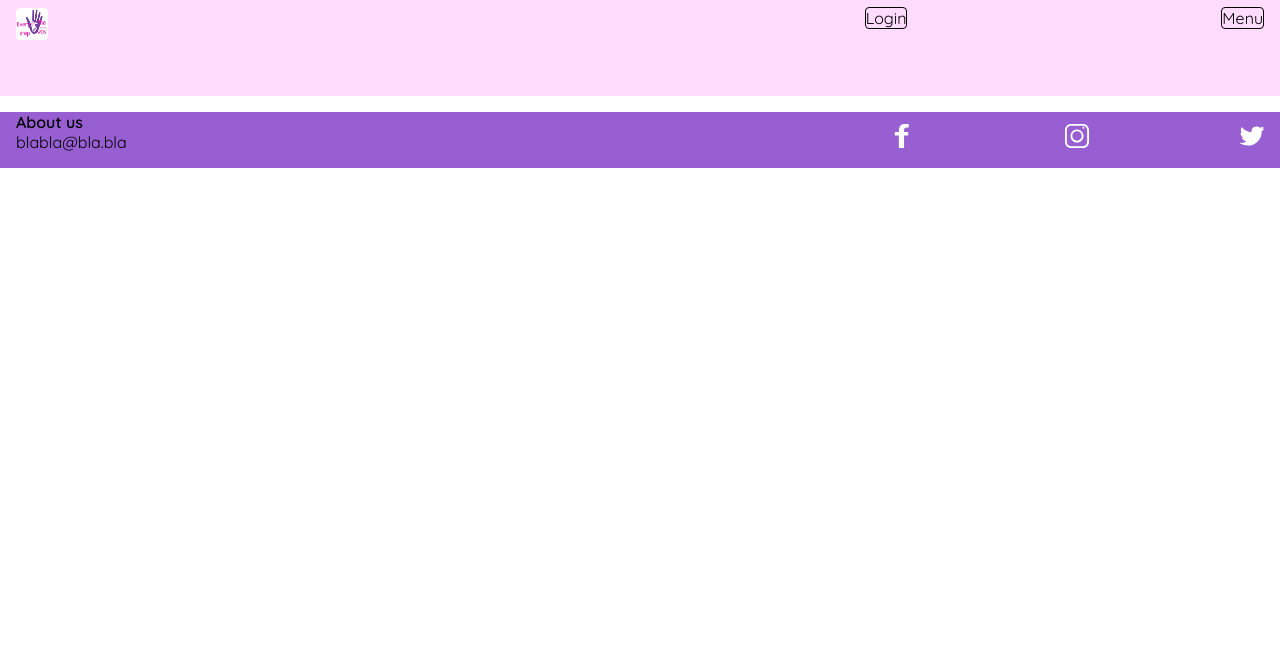
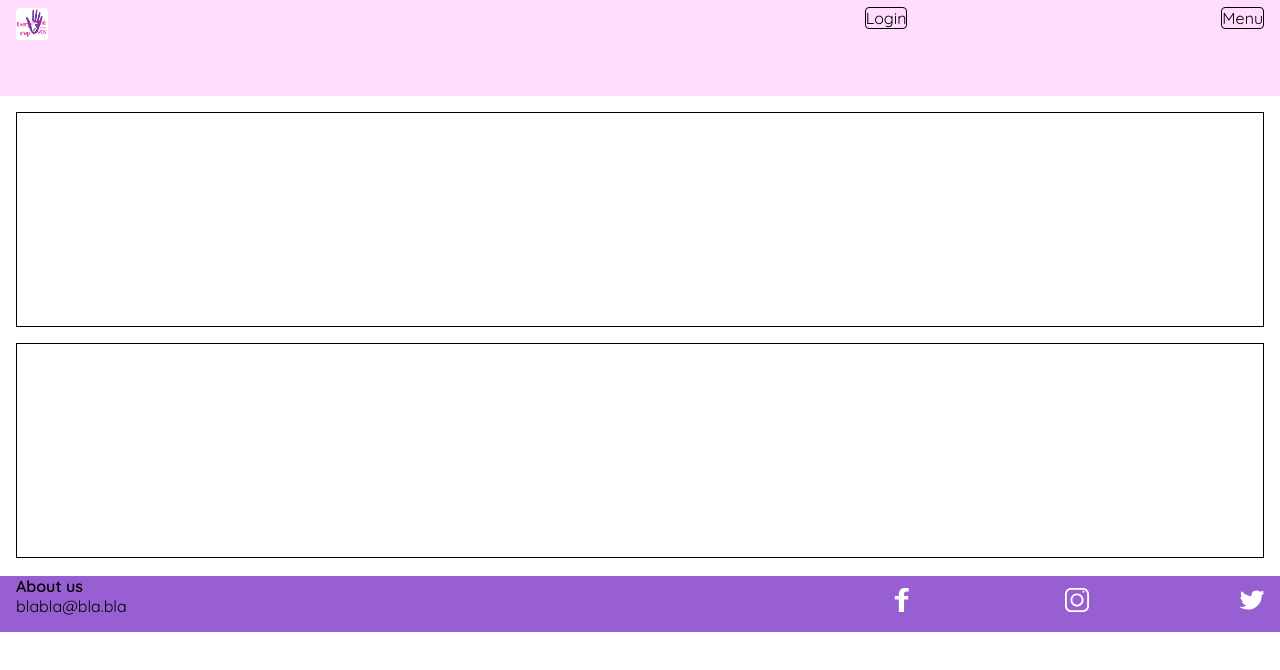
Before and after one commit to Princlevi98/danny-scott-capstone, a React (Create React App) app: page /about in a window 1280 px wide. Shown: the top 670 px of the page. Built offline with nearby package versions, Linux system fonts and the light colour scheme.

Commit message:
created layout of about page

```diff
--- a/src/pages/About/About.scss
+++ b/src/pages/About/About.scss
@@ -1,2 +1,18 @@
 @use "../../styles/partials/mixins" as *;
 @use "../../styles/partials/variables" as *;
+
+.about {
+  &__container {
+    height: 30rem;
+    padding: $padding-mobile;
+  }
+  &__organisation-info {
+    height: 48%;
+    border: 1px solid black;
+    margin-bottom: 1rem;
+  }
+  &__team-container {
+    height: 48%;
+    border: 1px solid black;
+  }
+}
```
